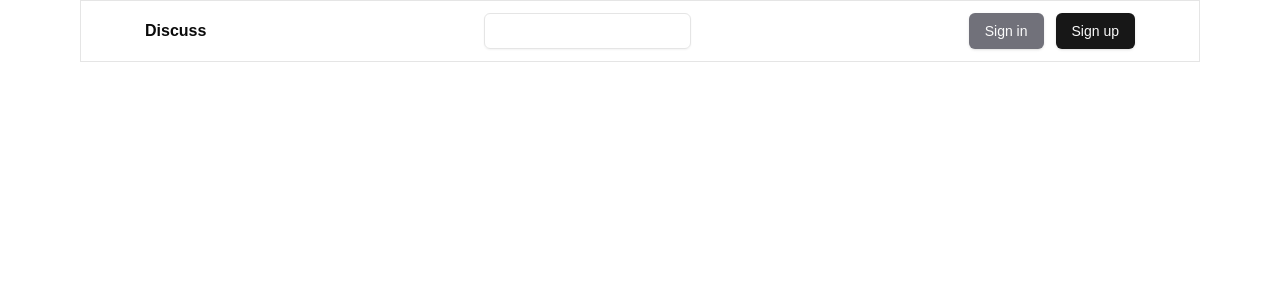
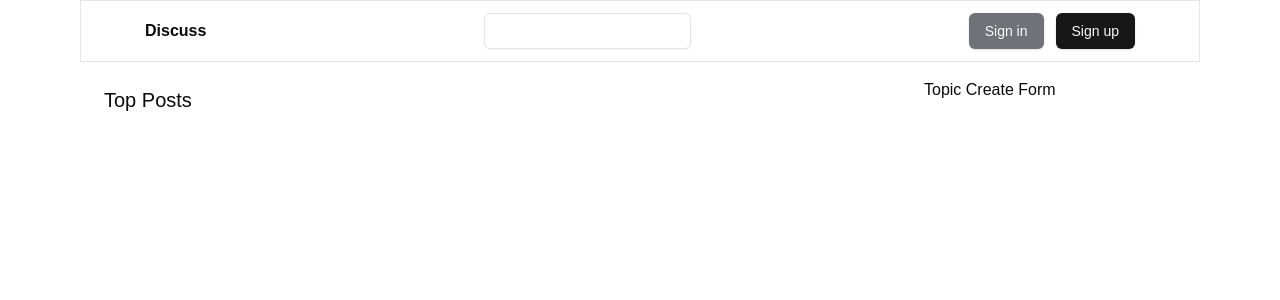
Before and after one commit to ben-tsai-kou/discuss, a Next.js app: page / in a window 1280 px wide. Shown: the top 300 px of the page. Built offline with nearby package versions, Linux system fonts and the light colour scheme; no server answers.

Commit message:
creating topics

```diff
--- a/src/app/page.tsx
+++ b/src/app/page.tsx
@@ -1,17 +1,14 @@
+import TopicCreateForm from '@/components/topic/topic-create-form';
+
 export default async function Home() {
     return (
-        <div>
-            {/* <Button>test</Button>
-            <div>
-                <form action={signIn}>
-                    <button type="submit">Signin with GitHub</button>
-                </form>
+        <div className="grid grid-cols-4 gap-4 p-4">
+            <div className="col-span-3">
+                <h1 className="text-xl m-2">Top Posts</h1>
             </div>
             <div>
-                <form action={signOut}>
-                    <button type="submit">Signout</button>
-                </form>
-            </div> */}
+                <TopicCreateForm />
+            </div>
         </div>
     );
 }
--- /dev/null
+++ b/src/components/topic/topic-create-form.tsx
@@ -0,0 +1,3 @@
+export default function TopicCreateForm() {
+    return <div>Topic Create Form </div>;
+}
```
